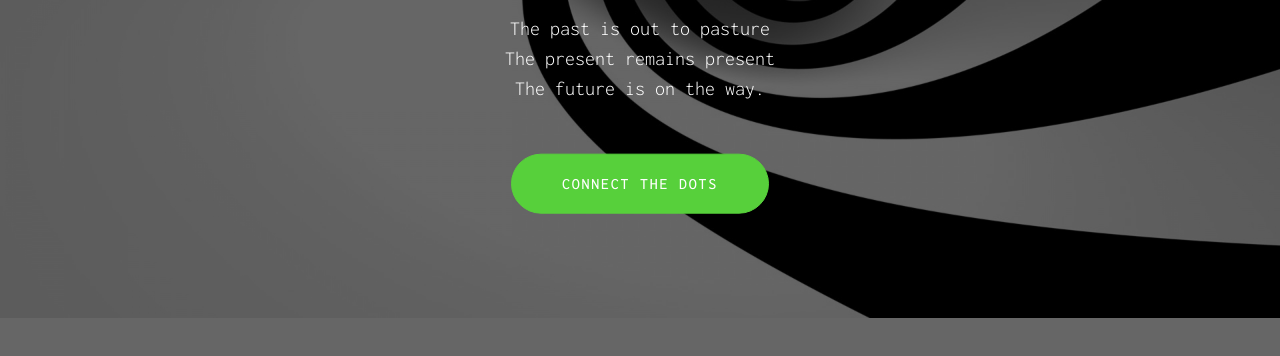
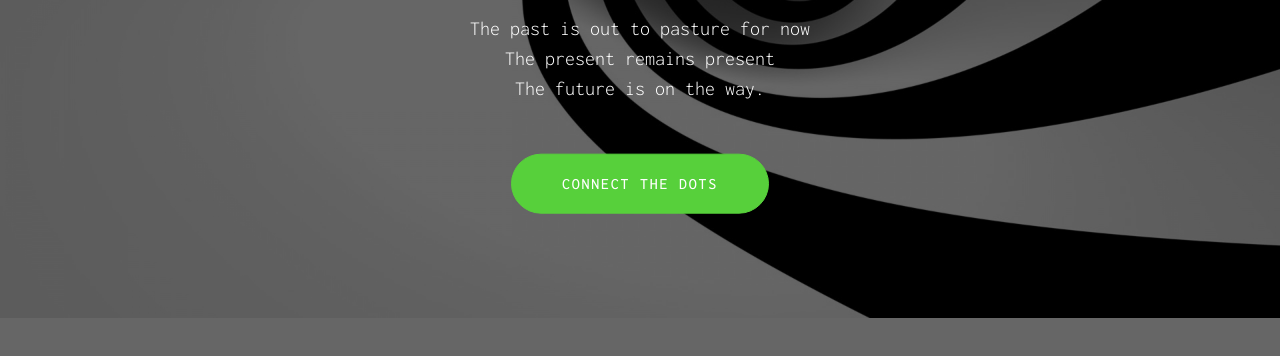
Before and after one commit to LegendaryLad/LegendaryLad.github.io, a plain HTML site: page index.html in a window 1280 px wide. Shown: the part 402-758 px from the top of the page. Drawn offline with Linux system fonts and the light colour scheme.

Commit message:
Update index.html

```diff
--- a/index.html
+++ b/index.html
@@ -59,7 +59,7 @@
                                             <span class="title__effect">Unsimulated Freedom</span>
                                         </strong>
                                     </h2>
-                                    <div class="title__description">The past is out to pasture<br>The present remains present<br>The future is on the way.</div>
+                                    <div class="title__description">The past is out to pasture for now <br>The present remains present<br>The future is on the way.</div>
 
                                     <!-- Options btn color: .btn-success | .btn-info | .btn-warning | .btn-danger | .btn-primary -->
                                     <div class="title__action"><a href="mailto:alpha@imaginary.solutions" class="btn btn-success">Connect the Dots</a></div>
```
